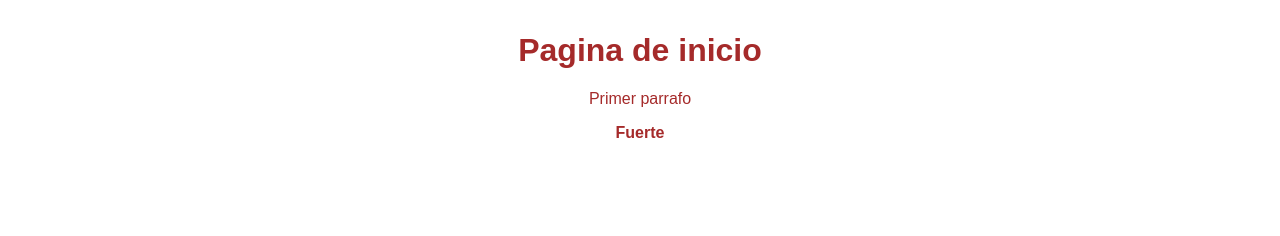
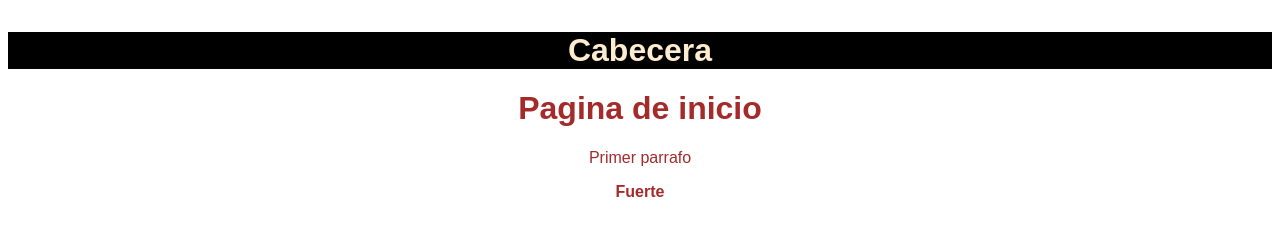
Before and after one commit to peramon/WebTraining, a plain HTML site: page index.html in a window 1280 px wide. Drawn offline with Linux system fonts and the light colour scheme.

Commit message:
Add the head in the html file and add styles of head

```diff
--- a/css/styles.css
+++ b/css/styles.css
@@ -6,3 +6,8 @@ body{
     margin-top: 2em;
     border-radius: 2em;
 }
+
+.cabecera{
+    background-color: black;
+    color: blanchedalmond;
+}
--- a/index.html
+++ b/index.html
@@ -8,6 +8,9 @@
     <link rel="stylesheet" href="css/styles.css">
 </head>
 <body>
+    <div class="cabecera">
+        <h1>Cabecera</h1>
+    </div>
     <div>
         <h1>Pagina de inicio</h1>
         <p>Primer parrafo</p>
```
